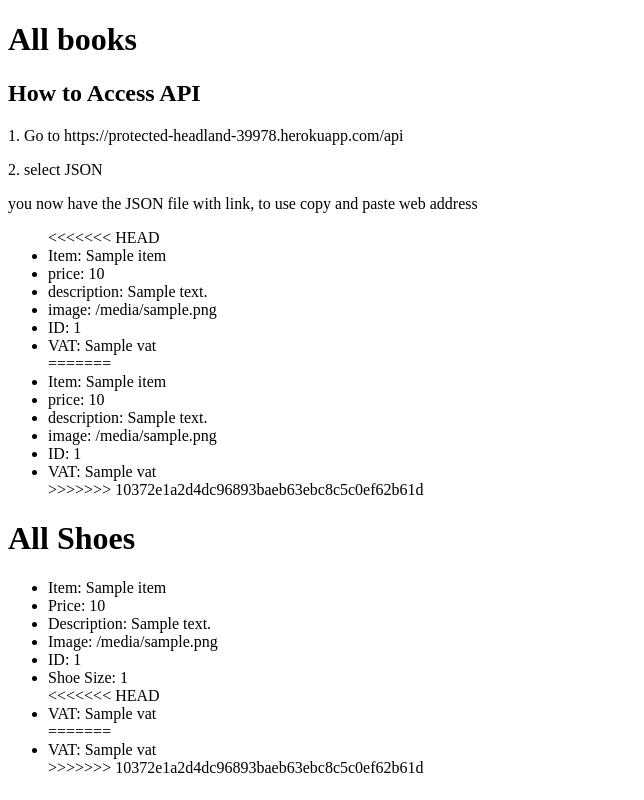
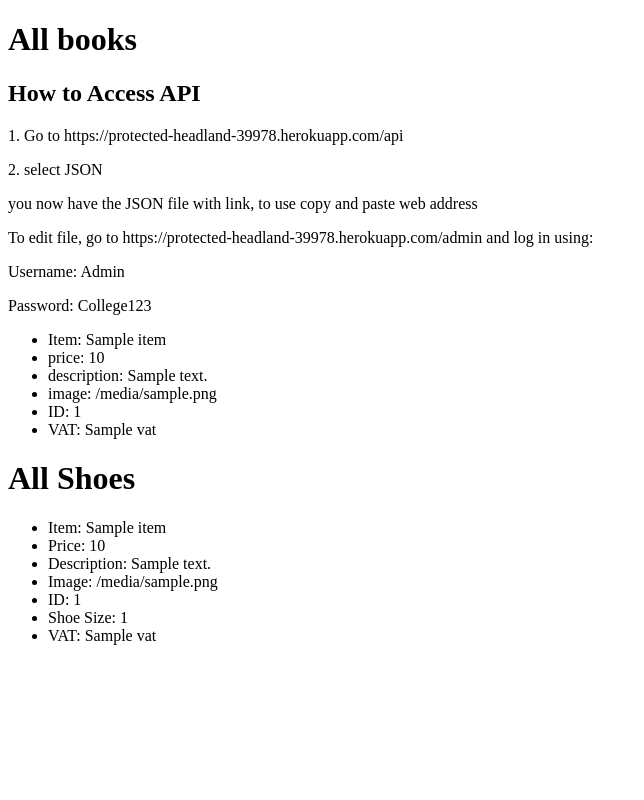
Before and after one commit to AlexBrooks2000/programming_assignment-1, a Python web app: template books/templates/books/book_list.html in a window 1280 px wide. Shown: the whole page, without its empty margins (0-644 px from the left). Run offline with Jinja, Linux system fonts and the light colour scheme; the template is opened without the code that fills it: most values are stand-ins (such as "Sample title", 1, 10 or a date in 2020).

Commit message:
Book changed back

```diff
--- a/api/serializers.py
+++ b/api/serializers.py
@@ -1,8 +1,8 @@
 from rest_framework import serializers
-from books.models import Item, Shoe
+from books.models import Book, Shoe
 
 #Creates a new field of text
 class BookSerializer(serializers.ModelSerializer):
     class Meta:
-        model = Item
-        fields = ('item', 'price', 'description', 'image', 'product_ID', 'VAT')
+        model = Book
+        fields = ('item', 'price', 'description', 'image', 'product_ID')
--- a/api/views.py
+++ b/api/views.py
@@ -1,10 +1,10 @@
 from django.shortcuts import render
 from rest_framework import generics
-from books.models import Item, Shoe
+from books.models import Book, Shoe
 from .serializers import BookSerializer
 
 # Create your views here.
 #Lists all items
 class BookAPIView(generics.ListAPIView):
-    queryset = Item.objects.all()
+    queryset = Book.objects.all()
     serializer_class = BookSerializer
--- a/books/admin.py
+++ b/books/admin.py
@@ -1,6 +1,6 @@
 from django.contrib import admin
-from books.models import Item, Shoe
+from books.models import Book, Shoe
 
 # Register your models here.
-admin.site.register(Item)
+admin.site.register(Book)
 admin.site.register(Shoe)
--- a/books/templates/books/book_list.html
+++ b/books/templates/books/book_list.html
@@ -10,25 +10,20 @@
     <p>   1. Go to https://protected-headland-39978.herokuapp.com/api </p>
     <p>   2. select JSON </p>
     <p> you now have the JSON file with link, to use copy and paste web address </p>
+    <p>To edit file, go to https://protected-headland-39978.herokuapp.com/admin and log in using:</p>
+    <P>Username: Admin</p>
+    <p>Password: College123</p>
 
 
-    {% for Item in object_list %}
+
+    {% for Book in object_list %}
       <ul>
-<<<<<<< HEAD
-        <li>Item: {{ Item.item }} </li>
-        <li>price: {{ Item.price }} </li>
-        <li>description: {{ Item.description }} </li>
-        <li>image: {{ Item.image }} </li>
-        <li>ID: {{ Item.product_ID }} </li>
-        <li>VAT: {{ Item.vat }} </li>
-=======
-        <li>Item: {{ book.item }} </li>
-        <li>price: {{ book.price }} </li>
-        <li>description: {{ book.description }} </li>
-        <li>image: {{ book.image }} </li>
-        <li>ID: {{ book.product_ID }} </li>
-        <li>VAT: {{ book.VAT }} </li>
->>>>>>> 10372e1a2d4dc96893baeb63ebc8c5c0ef62b61d
+        <li>Item: {{ Book.item }} </li>
+        <li>price: {{ Book.price }} </li>
+        <li>description: {{ Book.description }} </li>
+        <li>image: {{ Book.image }} </li>
+        <li>ID: {{ Book.product_ID }} </li>
+        <li>VAT: {{ Book.VAT }} </li>
       </ul>
     {% endfor %}
 
@@ -41,11 +36,7 @@
           <li>Image: {{ Shoe.image }} </li>
           <li>ID: {{Shoe.product_ID}} </li>
           <li>Shoe Size: {{ Shoe.shoe_size }} </li>
-<<<<<<< HEAD
-        <li>VAT: {{ Shoe.vat }} </li>
-=======
           <li>VAT: {{ Shoe.VAT }} </li>
->>>>>>> 10372e1a2d4dc96893baeb63ebc8c5c0ef62b61d
         </ul>
       {% endfor %}
   </body>
--- a/books/views.py
+++ b/books/views.py
@@ -1,10 +1,10 @@
 from django.shortcuts import render
 from django.views.generic import ListView
-from books.models import Item, Shoe
+from books.models import Book, Shoe
 
 # Create your views here.
 class BookListView(ListView):
-    model = Item
+    model = Book
     template_name = 'book_list.html'
 
 class ShoeListView(ListView):
```
Lines whose indentation alone changed are shown as unchanged.
